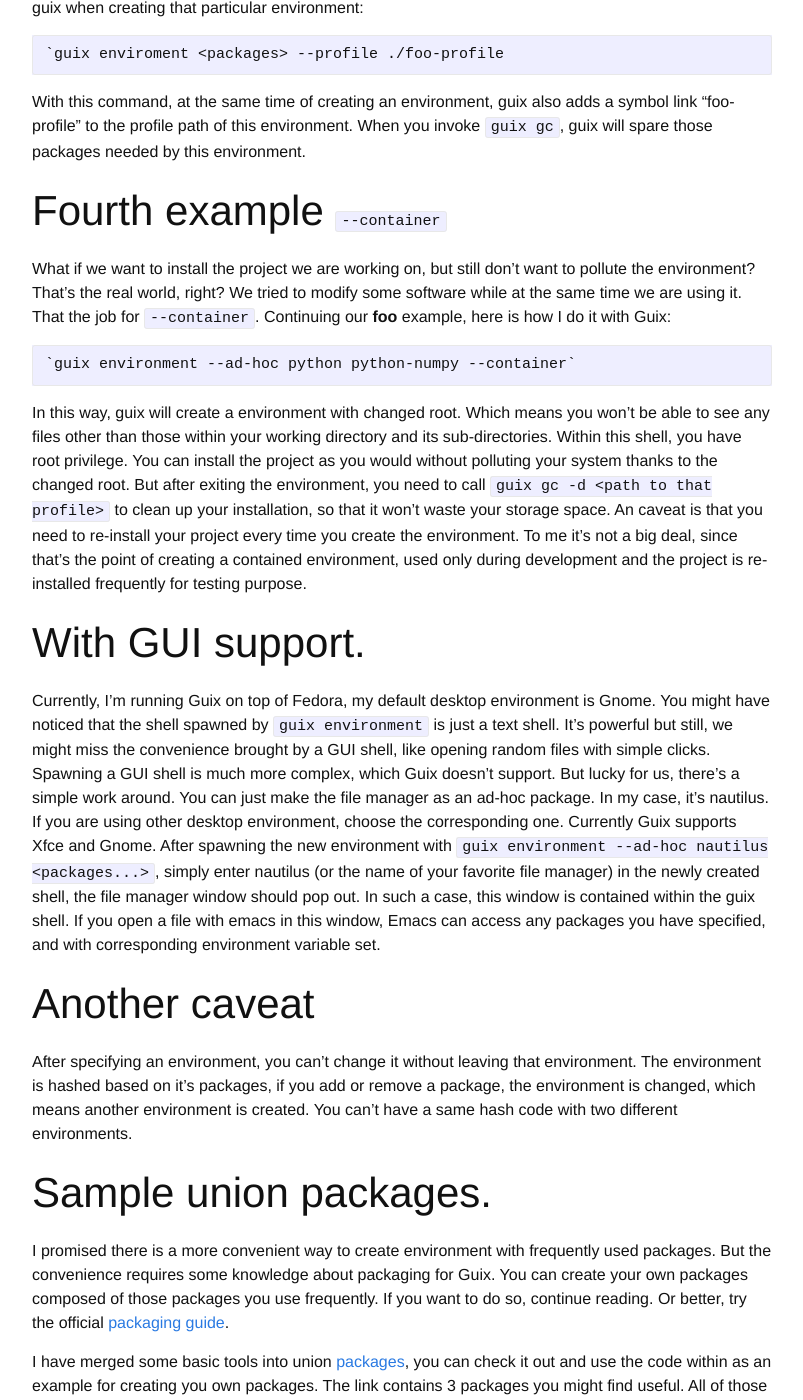
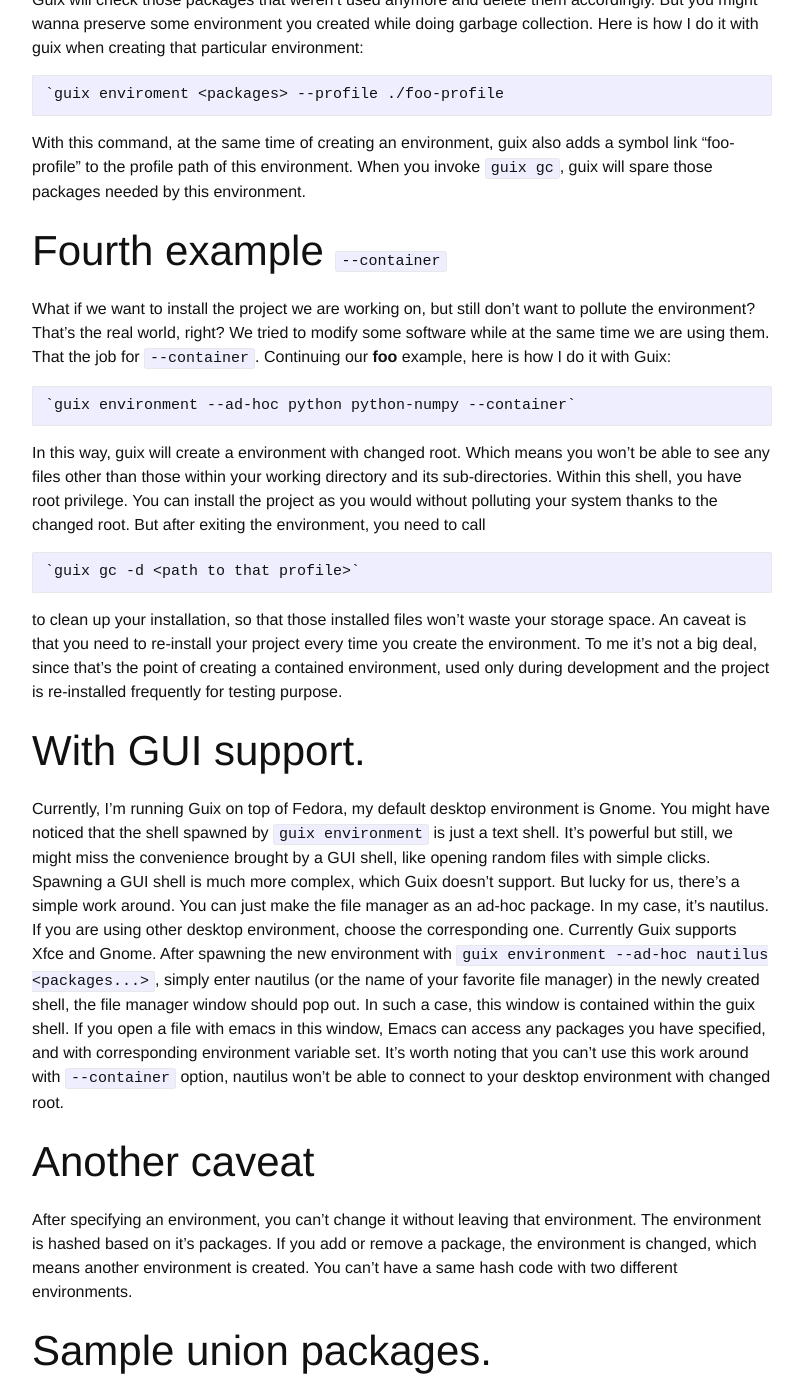
Before and after one commit to trivialfis/trivialfis.github.io, a Jekyll site: the page built from _posts/2018-6-10-Using guix for development.md, in a window 1280 px wide and 1400 px high, scrolled down 3223 px. Shown: the whole window, without its empty margins (238-1041 px from the left). Built offline with Jekyll 4.4.1, drawn with Linux system fonts in a browser that asks for light colours; comment, search, counter and statistics services are not loaded; some of the changed text lies outside the part shown.

Commit message:
Fix some phases for guix.

```diff
--- a/_posts/2018-6-10-Using guix for development.md
+++ b/_posts/2018-6-10-Using guix for development.md
@@ -78,19 +80,23 @@
 
 # Fourth example `--container`
 
-What if we want to install the project we are working on, but still don't want to pollute the environment? That's the real world, right? We tried to modify some software while at the same time we are using it. That the job for `--container`. Continuing our **foo** example, here is how I do it with Guix:
+What if we want to install the project we are working on, but still don't want to pollute the environment? That's the real world, right? We tried to modify some software while at the same time we are using them. That the job for `--container`. Continuing our **foo** example, here is how I do it with Guix:
 
 	`guix environment --ad-hoc python python-numpy --container`
 
-In this way, guix will create a environment with changed root. Which means you won't be able to see any files other than those within your working directory and its sub-directories. Within this shell, you have root privilege. You can install the project as you would without polluting your system thanks to the changed root. But after exiting the environment, you need to call `guix gc -d <path to that profile>` to clean up your installation, so that it won't waste your storage space. An caveat is that you need to re-install your project every time you create the environment. To me it's not a big deal, since that's the point of creating a contained environment, used only during development and the project is re-installed frequently for testing purpose.
+In this way, guix will create a environment with changed root. Which means you won't be able to see any files other than those within your working directory and its sub-directories. Within this shell, you have root privilege. You can install the project as you would without polluting your system thanks to the changed root. But after exiting the environment, you need to call
+
+	`guix gc -d <path to that profile>`
+
+to clean up your installation, so that those installed files won't waste your storage space. An caveat is that you need to re-install your project every time you create the environment. To me it's not a big deal, since that's the point of creating a contained environment, used only during development and the project is re-installed frequently for testing purpose.
 
 # With GUI support.
 
-Currently, I'm running Guix on top of Fedora, my default desktop environment is Gnome. You might have noticed that the shell spawned by `guix environment` is just a text shell. It's powerful but still, we might miss the convenience brought by a GUI shell, like opening random files with simple clicks. Spawning a GUI shell is much more complex, which Guix doesn't support. But lucky for us, there's a simple work around. You can just make the file manager as an ad-hoc package. In my case, it's nautilus. If you are using other desktop environment, choose the corresponding one. Currently Guix supports Xfce and Gnome. After spawning the new environment with `guix environment --ad-hoc nautilus <packages...>`, simply enter nautilus (or the name of your favorite file manager) in the newly created shell, the file manager window should pop out. In such a case, this window is contained within the guix shell. If you open a file with emacs in this window, Emacs can access any packages you have specified, and with corresponding environment variable set.
+Currently, I'm running Guix on top of Fedora, my default desktop environment is Gnome. You might have noticed that the shell spawned by `guix environment` is just a text shell. It's powerful but still, we might miss the convenience brought by a GUI shell, like opening random files with simple clicks. Spawning a GUI shell is much more complex, which Guix doesn't support. But lucky for us, there's a simple work around. You can just make the file manager as an ad-hoc package. In my case, it's nautilus. If you are using other desktop environment, choose the corresponding one. Currently Guix supports Xfce and Gnome. After spawning the new environment with `guix environment --ad-hoc nautilus <packages...>`, simply enter nautilus (or the name of your favorite file manager) in the newly created shell, the file manager window should pop out. In such a case, this window is contained within the guix shell. If you open a file with emacs in this window, Emacs can access any packages you have specified, and with corresponding environment variable set. It's worth noting that you can't use this work around with `--container` option, nautilus won't be able to connect to your desktop environment with changed root.
 
 # Another caveat
 
-After specifying an environment, you can't change it without leaving that environment. The environment is hashed based on it's packages, if you add or remove a package, the environment is changed, which means another environment is created. You can't have a same hash code with two different environments.
+After specifying an environment, you can't change it without leaving that environment. The environment is hashed based on it's packages. If you add or remove a package, the environment is changed, which means another environment is created. You can't have a same hash code with two different environments.
 
 # Sample union packages.
 
@@ -108,11 +114,11 @@
 
 # Further reading
 
-Anyway, Guix is a powerful package management system. Here I'm only scratching the surface. Try to read more at the [official documentation](https://www.gnu.org/software/guix/manual/guix.html). If you like some more tutorial, there's an [official blog](https://www.gnu.org/software/guix/blog/) containing many interesting usages of Guix. Enjoy.
+Anyway, Guix is a powerful package management system. Here I'm only scratching the surface. Try to read more at the [official documentation](https://www.gnu.org/software/guix/manual/guix.html). If you like some more tutorial, there's an [official blog](https://www.gnu.org/software/guix/blog/) containing many interesting use cases. Enjoy.
 
 # Conclusion
 
-I hope this blog post provides some intuition about using guix to ease your development. Guix provides `guix environment` command you can utilize to make different environment to suite your project's needs.
+I hope this blog post provides some intuition about using guix to ease your development. Guix provides `guix environment` command you can utilize to make different environments to suite your own needs.
 
 # About GNU Guix
 
```
Also changed, not shown: other parts of _posts/2018-6-10-Using guix for development.md (+9 -7 lines).
